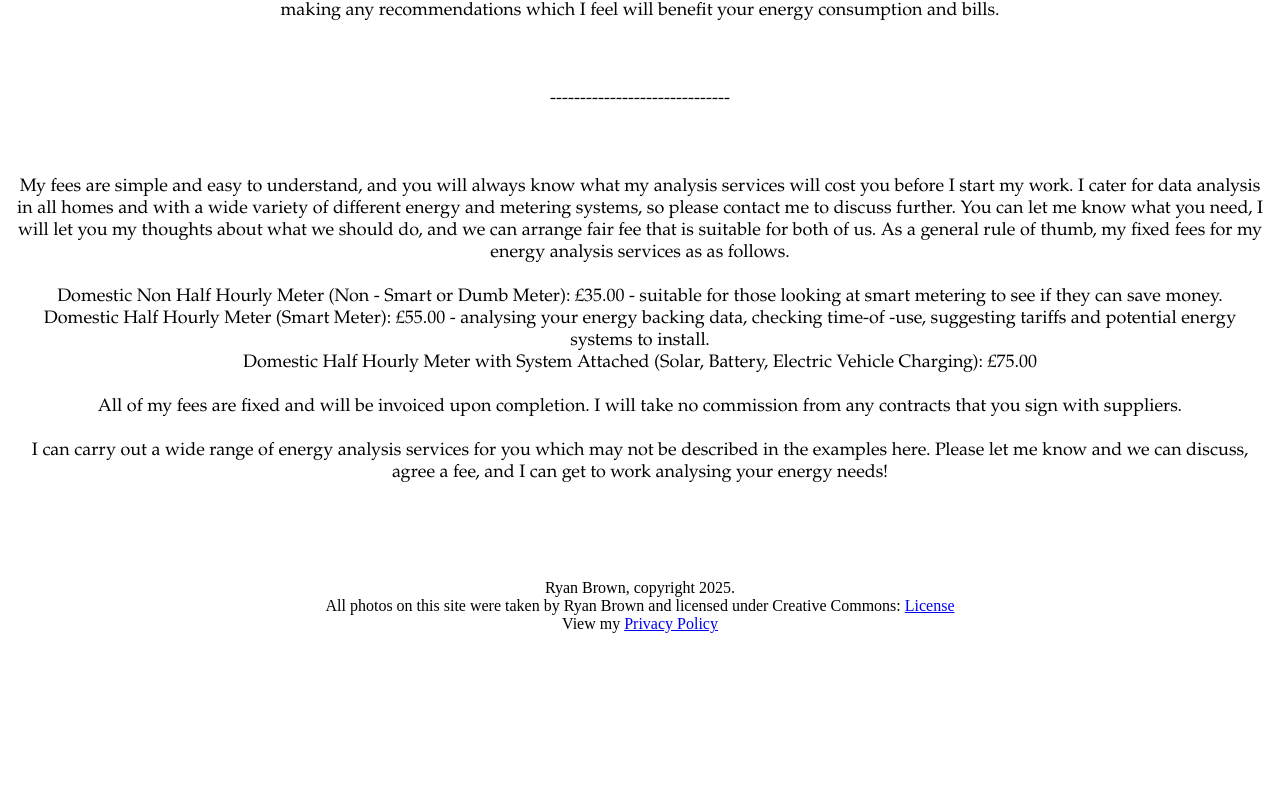
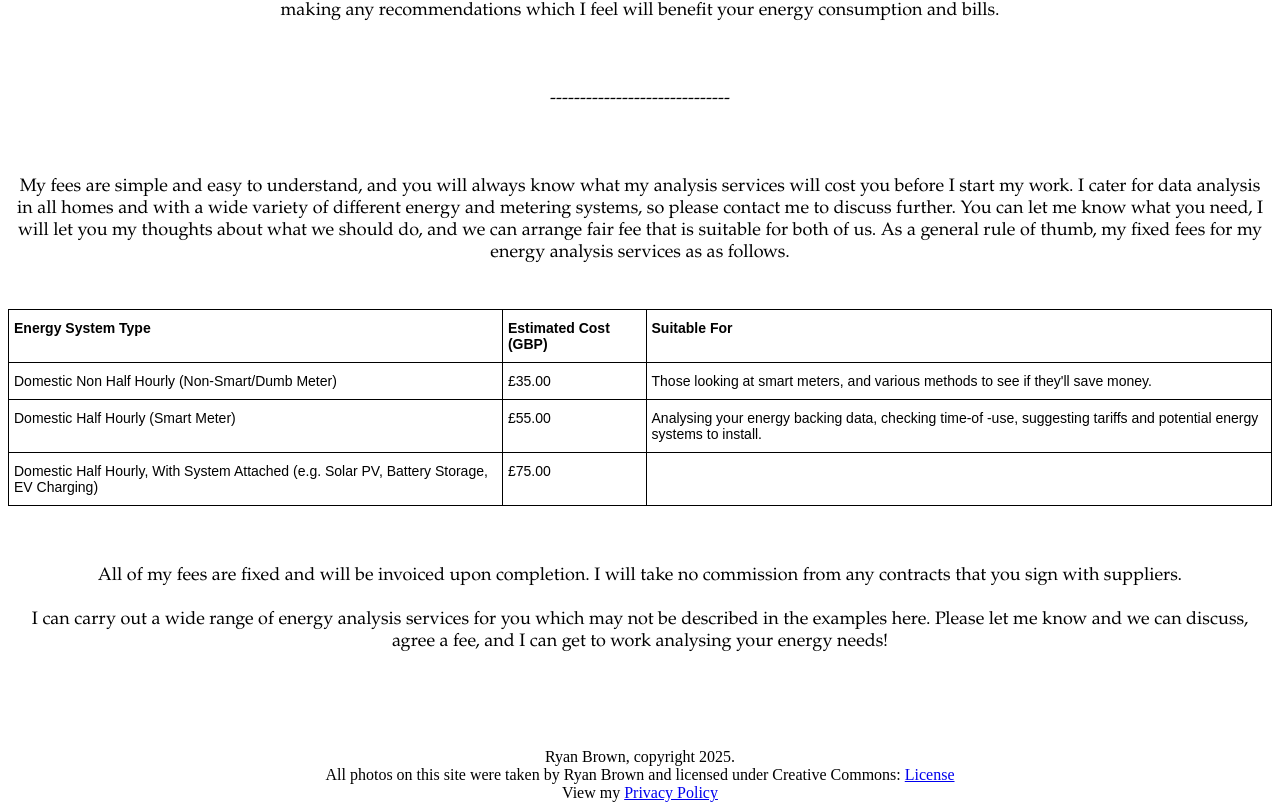
Before and after one commit to merryroversrule/merryroversrule.github.io, a plain HTML site: page MyBlog.html in a window 1280 px wide. Shown: the part 1455-2265 px from the top of the page. Before the commit the page ends 2096 px from the top, so only its background shows below. Drawn offline with Linux system fonts and the light colour scheme.

Commit message:
Add files via upload

```diff
--- a/MyBlog.html
+++ b/MyBlog.html
@@ -128,13 +128,43 @@ As a general rule of thumb, my fixed fees for my energy analysis services as as
 
 <br><br>
 
-Domestic Non Half Hourly Meter (Non - Smart or Dumb Meter): £35.00 - suitable for those looking at smart metering to see if they can save money.
-<br>
-Domestic Half Hourly Meter (Smart Meter): £55.00 - analysing your energy backing data, checking time-of -use, suggesting tariffs and potential energy systems to install.
-<br>
-Domestic Half Hourly Meter with System Attached (Solar, Battery, Electric Vehicle Charging): £75.00
+<style type="text/css">
+	.tg  {border-collapse:collapse;border-spacing:0;}
+	.tg td{border-color:black;border-style:solid;border-width:1px;font-family:Arial, sans-serif;font-size:14px;
+	  overflow:hidden;padding:10px 5px;word-break:normal;}
+	.tg th{border-color:black;border-style:solid;border-width:1px;font-family:Arial, sans-serif;font-size:14px;
+	  font-weight:normal;overflow:hidden;padding:10px 5px;word-break:normal;}
+	.tg .tg-1wig{font-weight:bold;text-align:left;vertical-align:top}
+	.tg .tg-0lax{text-align:left;vertical-align:top}
+	</style>
+	<table class="tg"><thead>
+	  <tr>
+		<th class="tg-1wig">Energy System Type</th>
+		<th class="tg-1wig">Estimated Cost (GBP)</th>
+		<th class="tg-1wig">Suitable For</th>
+	  </tr></thead>
+	<tbody>
+	  <tr>
+		<td class="tg-0lax">Domestic Non Half Hourly (Non-Smart/Dumb Meter)</td>
+		<td class="tg-0lax">£35.00</td>
+		<td class="tg-0lax">Those looking at smart meters, and various methods to see if they'll save money.</td>
+	  </tr>
+	  <tr>
+		<td class="tg-0lax">Domestic Half Hourly (Smart Meter)</td>
+		<td class="tg-0lax">£55.00</td>
+		<td class="tg-0lax">Analysing your energy backing data, checking time-of -use, suggesting tariffs and potential energy systems to install.</td>
+	  </tr>
+	  <tr>
+		<td class="tg-0lax">Domestic Half Hourly, With System Attached (e.g. Solar PV, Battery Storage, EV Charging)</td>
+		<td class="tg-0lax">£75.00</td>
+		<td class="tg-0lax"></td>
+	  </tr>
+	</tbody>
+	</table>
 
 <br><br>
+
+<p>
 
 All of my fees are fixed and will be invoiced upon completion. I will take no commission from any contracts that you sign with suppliers.
 
```
